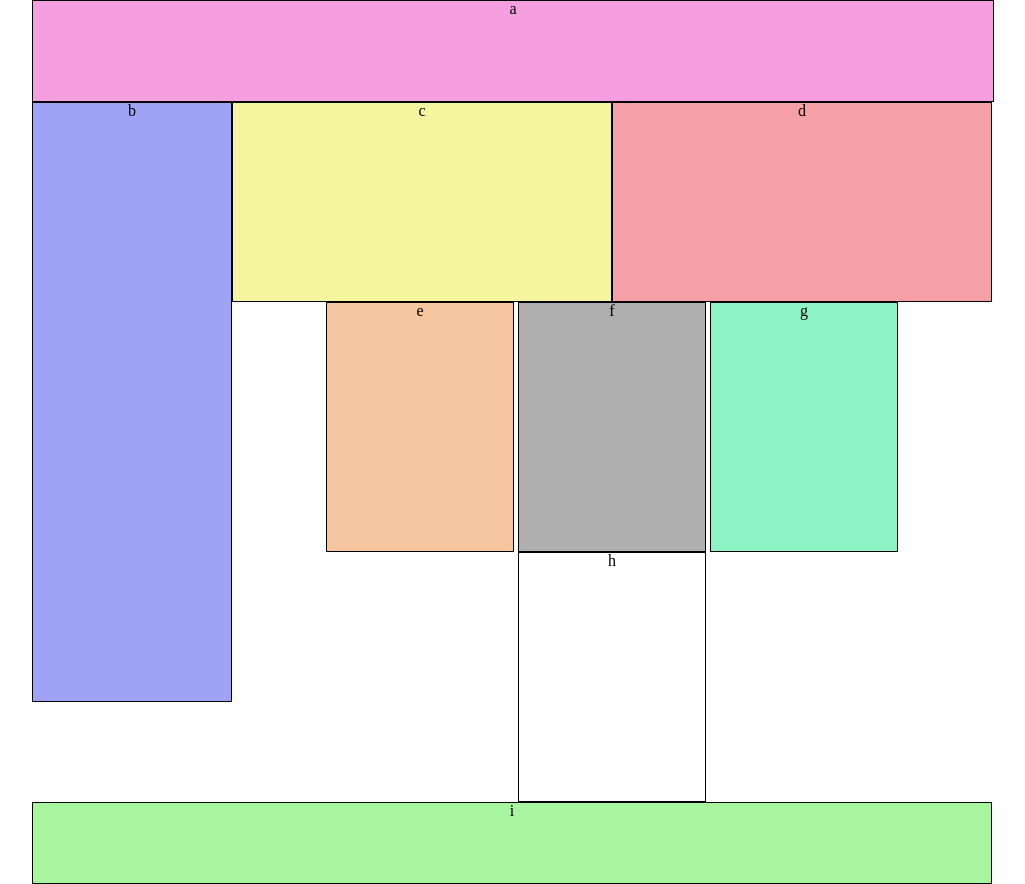
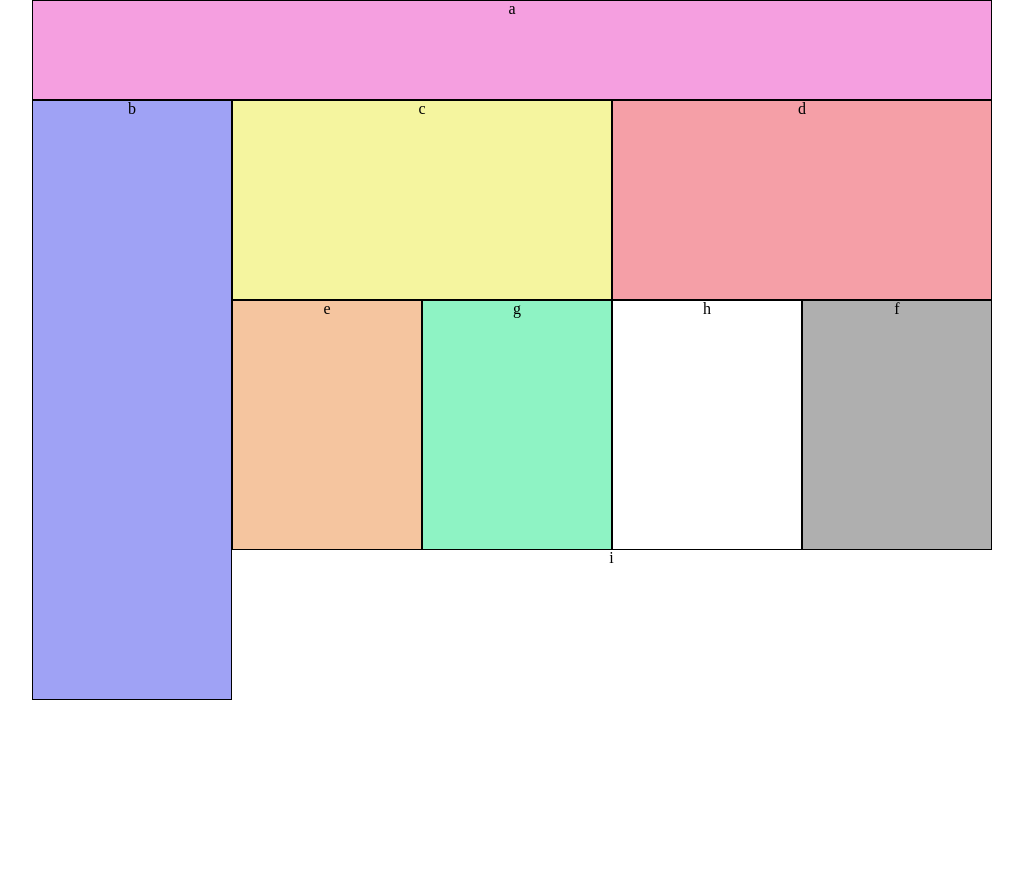
Before and after one commit to ajess33/lab-01, a plain HTML site: page index.html in a window 1280 px wide. Shown: the whole page, without its empty margins (128-1153 px from the left). After the commit the page ends 800 px from the top, so only its background shows below. Drawn offline with Linux system fonts and the light colour scheme.

Commit message:
desktop layout almost finished

```diff
--- a/styles/layout.css
+++ b/styles/layout.css
@@ -2,6 +2,7 @@ header {
   height: 75px;
   width: 100%;
   text-align: center;
+  box-sizing: border-box;
 }
 
 #featured-section {
@@ -56,10 +57,11 @@ footer {
 
   .inline-section {
     height: 250px;
-    width: 188px;
+    width: 190px;
+    float: left;
   }
 
-  .inline-section:nth-child(even) {
+  /* .inline-section:nth-child(even) {
     float: none;
-  }
+  } */
 }
```
